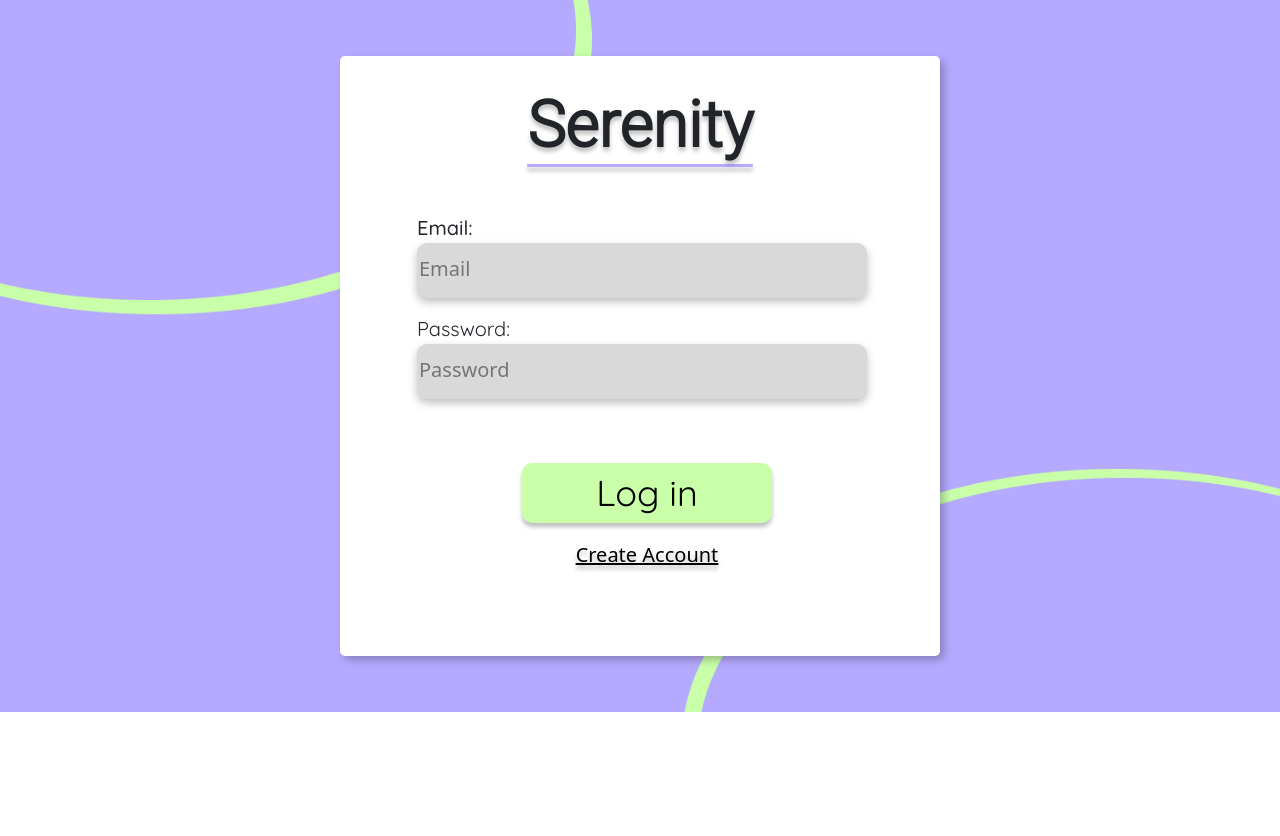
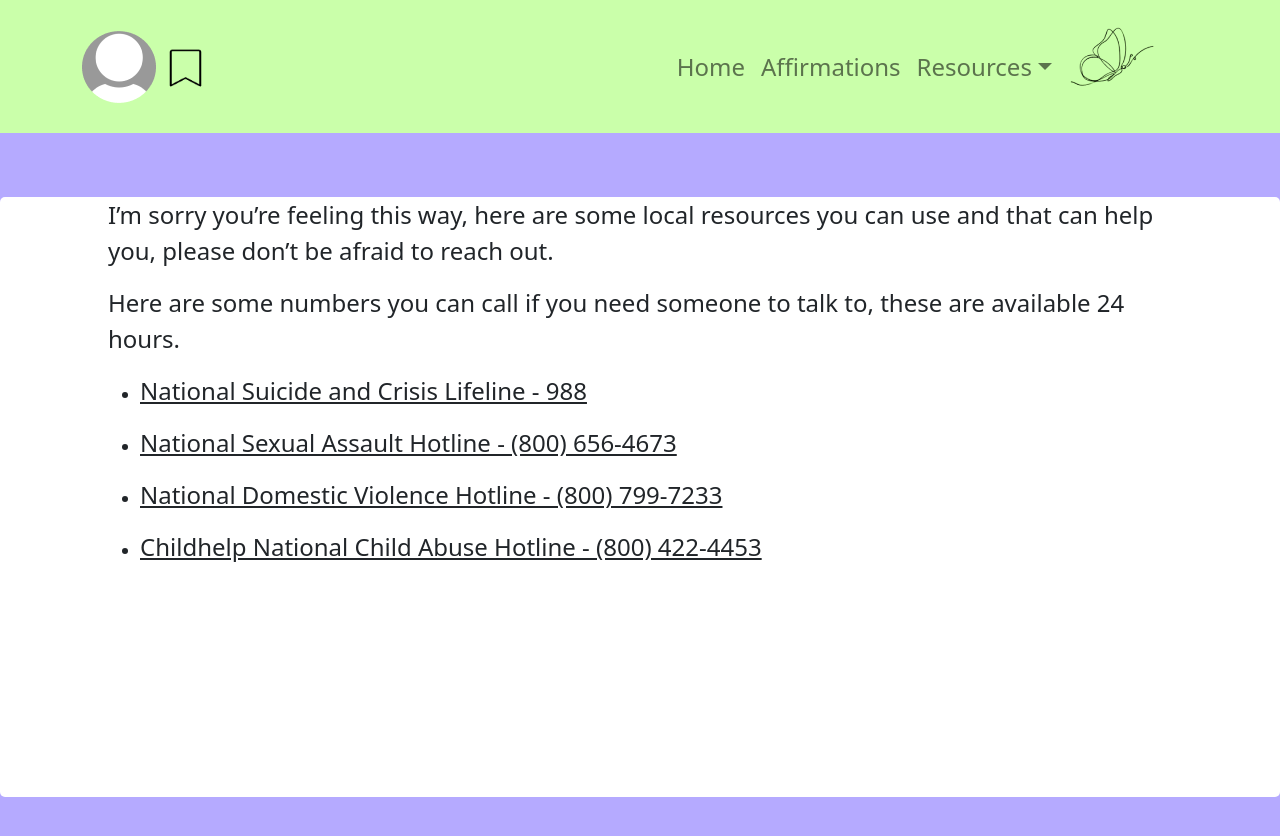
Before and after one commit to Jcontreras3/serenityfrontend, a React (Create React App) app: page / in a window 1280 px wide. Shown: the top 836 px of the page. Before the commit the page ends 800 px from the top, so only its background shows below. Built offline with nearby package versions, Linux system fonts and the light colour scheme.

Commit message:
Trying to fix things

```diff
--- a/src/App.tsx
+++ b/src/App.tsx
@@ -9,19 +9,23 @@ import { BrowserRouter, Routes, Route } from "react-router-dom";
 
 function App() {
   return (
-    // <ResourcesComponent/>
-    <BrowserRouter>
-      <>
-        {/* <LoginComponent/> */}
-        {/* <CreateAccountComponent /> */}
-        {/* <HomeComponent/> */}
+  <ResourcesComponent/>
+  // <>
 
-        <Routes>
-          <Route path="/" element={<LoginComponent />} />
-          <Route path="/CreateAccountComponent" element={<CreateAccountComponent />} />
-        </Routes>
-      </>
-    </BrowserRouter>
+    // {/* <BrowserRouter> */}
+
+    //     {/* <LoginComponent/> */}
+    //     {/* <CreateAccountComponent /> */}
+
+
+    //     {/* <Routes>
+    //       <Route path="/" element={<LoginComponent />} />
+    //       <Route path="/CreateAccountComponent" element={<CreateAccountComponent />} />
+
+    //     </Routes> */}
+
+    // {/* </BrowserRouter> */}
+    // </>
   );
 }
 
--- a/src/Components/CreateAccountPage/CreateAccountComponent.tsx
+++ b/src/Components/CreateAccountPage/CreateAccountComponent.tsx
@@ -2,19 +2,21 @@ import { Container, Row, Col } from "react-bootstrap";
 import "./createAccountStyles.css";
 import ArrowBackIcon from "@mui/icons-material/ArrowBack";
 import { IconButton } from "@mui/material";
-import { BrowserRouter, Link, Routes, Route, useNavigate } from "react-router-dom";
+import {
+  useNavigate
+} from "react-router-dom";
 
 // import BgImage from "../Assets/BgExport.png"
 
 export default function CreateAccountComponent() {
   let navigate = useNavigate();
   return (
+    <Container fluid className="createAccountCont">
 
-      <Container fluid className="createAccountCont">
       <Row className="whiteBx2">
         <Col className="" md={12}>
-            <IconButton onClick={() => navigate("/")}  className="backBtn">
-              <ArrowBackIcon  className="icon" sx={{ fontSize: 60 }} />
+          <IconButton onClick={() => navigate("/")} className="backBtn">
+            <ArrowBackIcon className="icon" sx={{ fontSize: 60 }} />
           </IconButton>
 
           <h1 className="createAccountTitle">Create Account</h1>
@@ -24,10 +26,7 @@ export default function CreateAccountComponent() {
           </div>
           <div className="phoneNumInputgroup">
             <label className="phoneNumLabel">Phone Number:</label>
-              <input
-                className="phoneNumInputStyle"
-                placeholder="xxx-xxx-xxxx"
-              />
+            <input className="phoneNumInputStyle" placeholder="xxx-xxx-xxxx" />
           </div>
           <div className="emailInputgroup">
             <label className="emailLabel">Email:</label>
@@ -47,10 +46,7 @@ export default function CreateAccountComponent() {
           <Row className="passBirthInputgroup">
             <Col className="passGroup" md={4}>
               <label className="passLabel">Verify Password:</label>
-                <input
-                  className="passInputStyle"
-                  placeholder="Verify Password"
-                />
+              <input className="passInputStyle" placeholder="Verify Password" />
             </Col>
 
             <Col className="birthGroup" md={4}>
@@ -63,10 +59,6 @@ export default function CreateAccountComponent() {
           </div>
         </Col>
       </Row>
-
-
     </Container>
-
-
   );
 }
--- a/src/Components/ResourcesPage/ResourcesComponent.tsx
+++ b/src/Components/ResourcesPage/ResourcesComponent.tsx
@@ -1,29 +1,48 @@
 import { Col, Container, Row } from "react-bootstrap";
-import './ResourcesStyles.css'
+import "./ResourcesStyles.css";
+import NavbarComponent from "../Navbar/NavbarComponent";
 
 export default function ResourcesComponent() {
   return (
+    <>
+      <NavbarComponent />
       <Container fluid className="resCont">
         <Row className="mapBx">
           <Col className="innerText">
-            <p className="topTxt">I’m sorry you’re feeling this way, here are some local resources you can use and that can help you, please don’t be afraid to reach out. </p>
-            <p className="topTxt">Here are some numbers you can call if you need someone to talk to, these are available 24 hours.</p>
+            <p className="topTxt">
+              I’m sorry you’re feeling this way, here are some local resources
+              you can use and that can help you, please don’t be afraid to reach
+              out.
+            </p>
+            <p className="topTxt">
+              Here are some numbers you can call if you need someone to talk to,
+              these are available 24 hours.
+            </p>
             <ul>
               <li>
-                    <p className="bulletTxt">National Suicide and Crisis Lifeline - 988</p>
+                <p className="bulletTxt">
+                  National Suicide and Crisis Lifeline - 988
+                </p>
               </li>
               <li>
-                    <p className="bulletTxt">National Sexual Assault Hotline - (800) 656-4673</p>
+                <p className="bulletTxt">
+                  National Sexual Assault Hotline - (800) 656-4673
+                </p>
               </li>
               <li>
-                    <p className="bulletTxt">National Domestic Violence Hotline - (800) 799-7233</p>
+                <p className="bulletTxt">
+                  National Domestic Violence Hotline - (800) 799-7233
+                </p>
               </li>
               <li>
-                    <p className="bulletTxt">Childhelp National Child Abuse Hotline - (800) 422-4453</p>
+                <p className="bulletTxt">
+                  Childhelp National Child Abuse Hotline - (800) 422-4453
+                </p>
               </li>
             </ul>
           </Col>
         </Row>
       </Container>
-  )
+    </>
+  );
 }
```
Also changed, not shown: 1 other file (tests, documents, lock files or other folders). Lines whose indentation alone changed are shown as unchanged.
